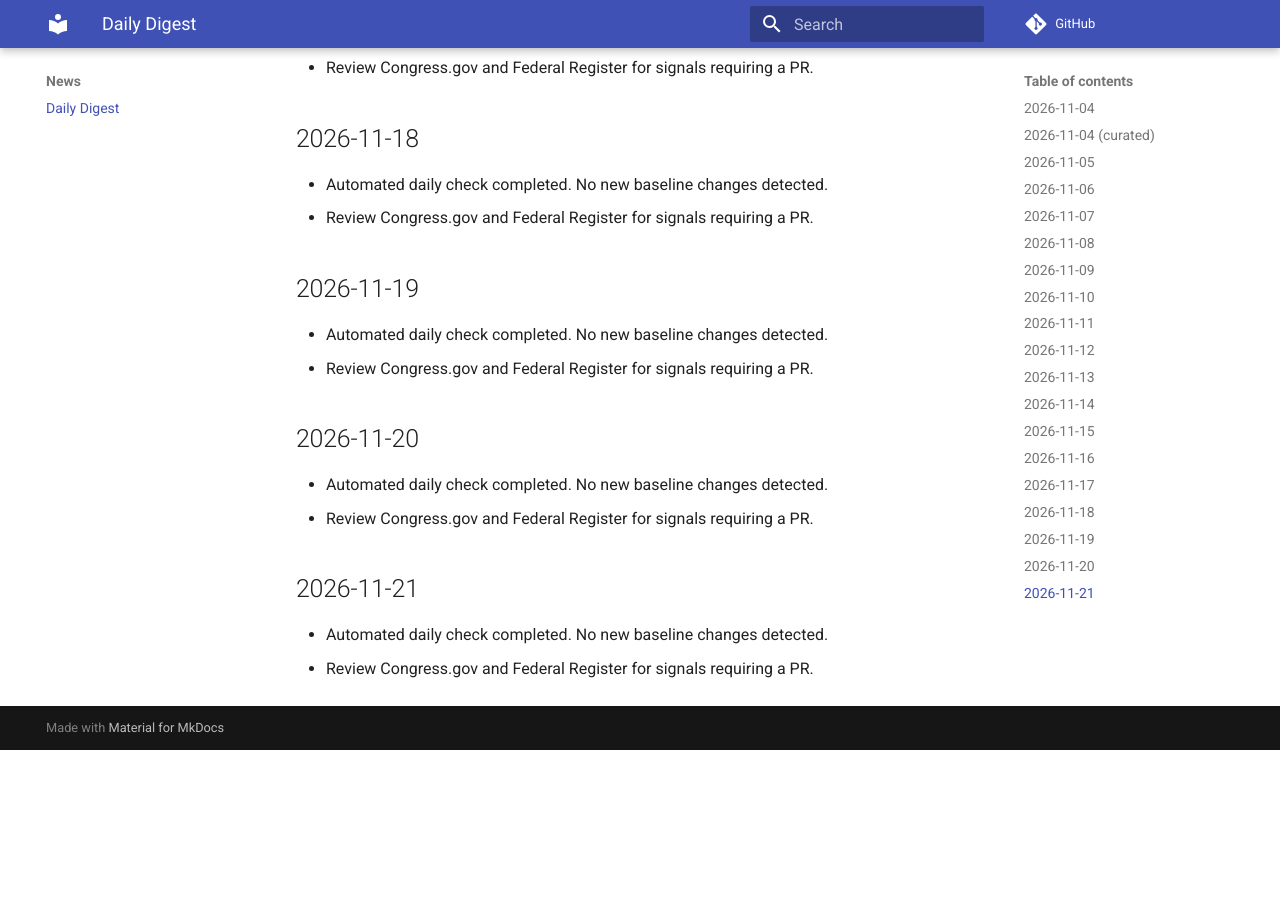
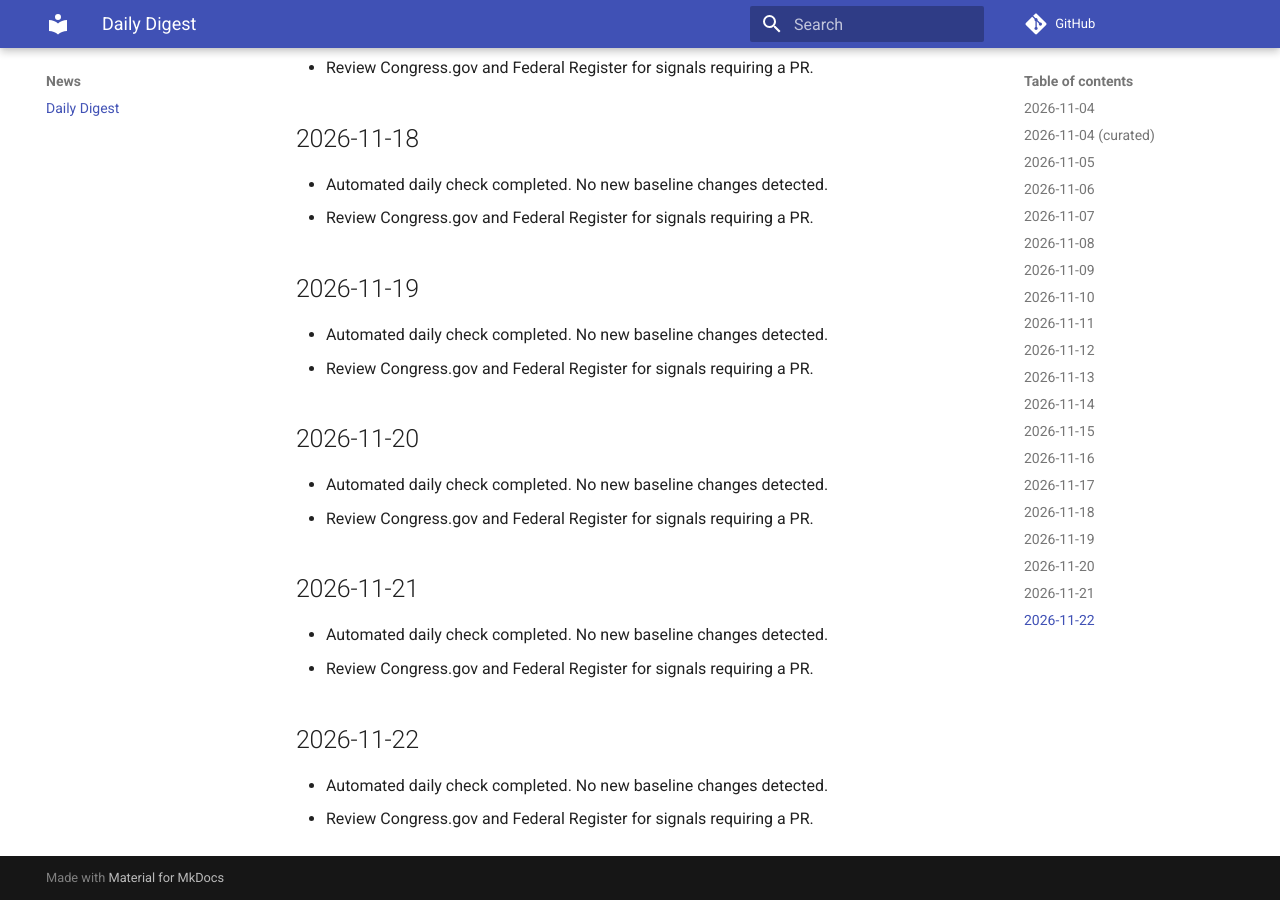
Before and after one commit to felipelago17/Congressional-Influence-Sanctions-Export-Controls, an MkDocs documentation site: the page built from docs/news/digest.md, in a window 1280 px wide and 900 px high, scrolled down 2494 px. Built offline with MkDocs 1.6.1 and Material for MkDocs 9.7.7, drawn with Linux system fonts in a browser that asks for light colours; comment, search, counter and statistics services are not loaded; before the commit the page ends 3244 px from its top, so only the background shows below that.

Commit message:
chore: daily digest

```diff
--- a/docs/news/digest.md
+++ b/docs/news/digest.md
@@ -95,3 +95,8 @@ Automated updates only. Tracker rows are added via pull request.
 
 - Automated daily check completed. No new baseline changes detected.
 - Review Congress.gov and Federal Register for signals requiring a PR.
+
+## 2026-11-22
+
+- Automated daily check completed. No new baseline changes detected.
+- Review Congress.gov and Federal Register for signals requiring a PR.
```
